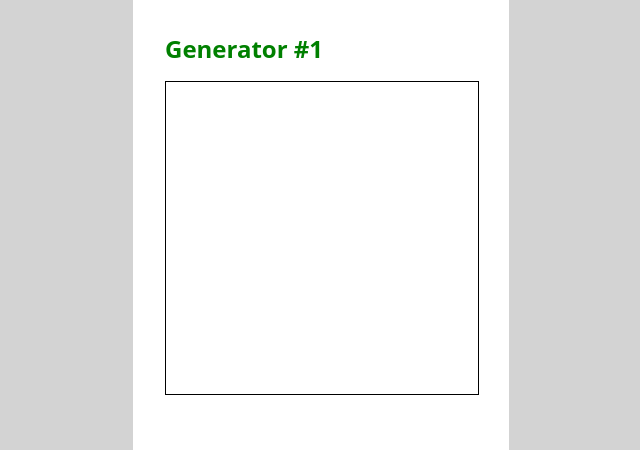
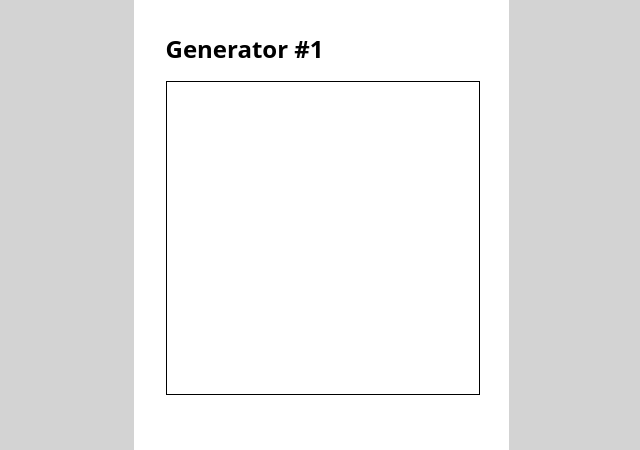
Before and after one commit to chris-kuehn/capstone-project, a Next.js app: page / in a window 1280 px wide. Shown: the top 450 px of the page, without its empty margins (319-959 px from the left). Built offline with nearby package versions, Linux system fonts and the light colour scheme.

Commit message:
implementing code review

```diff
--- a/components/ArtGenerator.js
+++ b/components/ArtGenerator.js
@@ -3,7 +3,7 @@ import styled from "styled-components";
 export default function ArtGenerator() {
   return (
     <section>
-      <Styledh2>Generator #1</Styledh2>
+      <StyledHeadline>Generator #1</StyledHeadline>
       <StyledCanvas width="312px" height="312px"></StyledCanvas>
     </section>
   );
@@ -13,6 +13,6 @@ const StyledCanvas = styled.canvas`
   border: 1px solid black;
 `;
 
-const Styledh2 = styled.h2`
+const StyledHeadline = styled.h1`
   margin-bottom: 1rem;
 `;
--- a/components/Wrapper.js
+++ b/components/Wrapper.js
@@ -1,18 +1,12 @@
 import styled from "styled-components";
-import ArtGenerator from "./ArtGenerator";
 
-export default function Wrapper() {
-  return (
-    <StyledDiv>
-      <ArtGenerator />
-    </StyledDiv>
-  );
+export default function Wrapper({ children }) {
+  return <StyledWrapper>{children}</StyledWrapper>;
 }
 
-const StyledDiv = styled.div`
-  color: green;
+const StyledWrapper = styled.div`
   background-color: white;
-  width: 376px;
+  width: 375px;
   min-height: 100vh;
   margin: 0 auto;
   padding: 32px;
--- a/pages/index.js
+++ b/pages/index.js
@@ -1,5 +1,10 @@
+import ArtGenerator from "@/components/ArtGenerator";
 import Wrapper from "@/components/Wrapper";
 
 export default function HomePage() {
-  return <Wrapper></Wrapper>;
+  return (
+    <Wrapper>
+      <ArtGenerator />
+    </Wrapper>
+  );
 }
```
